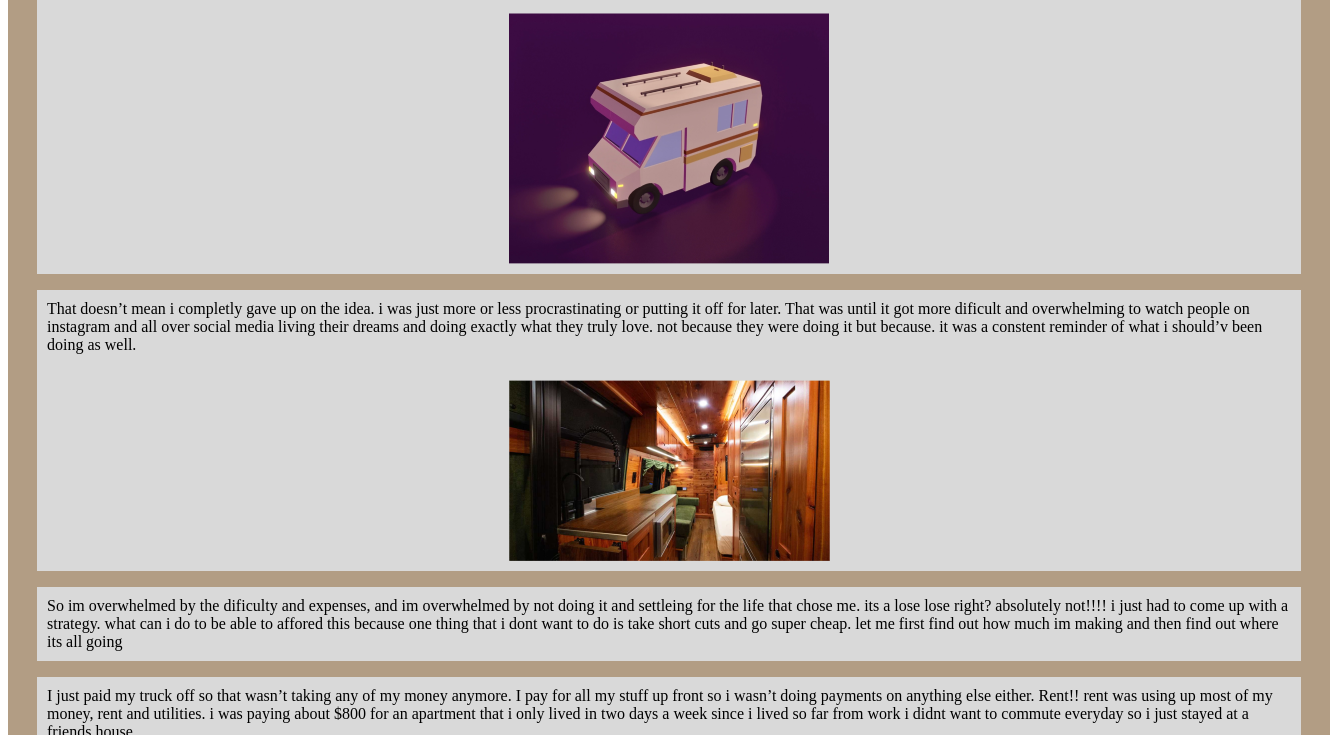
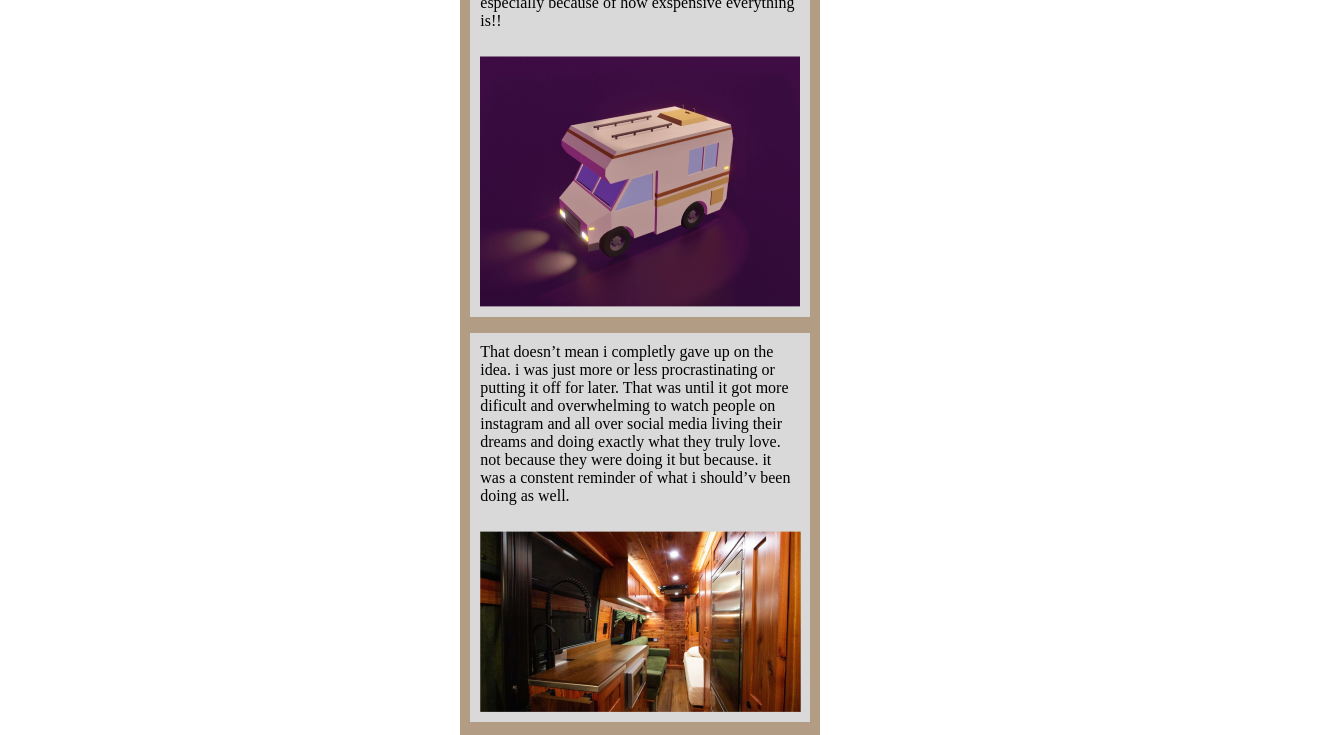
Before and after one commit to AzariahSILAS/BuildingMyLife, a plain HTML site: page index.html in a window 1280 px wide. Shown: the part 196-931 px from the top of the page, 1330 px wide, since content can reach past the window. Drawn offline with Linux system fonts and the light colour scheme.

Commit message:
this was the first

```diff
--- a/styles.css
+++ b/styles.css
@@ -1,16 +1,14 @@
 .main-section{
-    width: 100%;
+    width: 360px;
     background-color: #B29D84;
-    margin: 0px auto;
-    padding: 29px;
+    margin: auto;
 
 }
 .block{
     background-color: #D9D9D9;
-    width: 100%;
+    width: 339.45px;
     margin-left: auto;
     margin-right: auto;
-
 
 
 }
```
